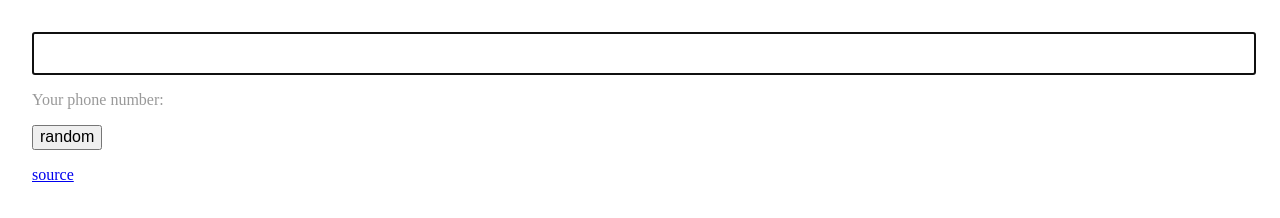
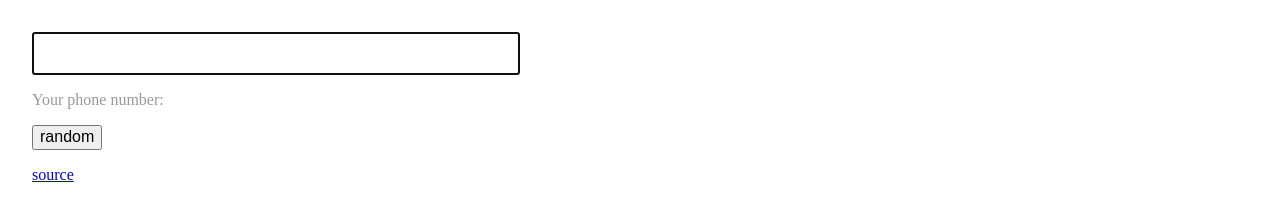
Before and after one commit to qhwa/react_demo_phone_input, a React app: page / in a window 1280 px wide. Built offline with nearby package versions, Linux system fonts and the light colour scheme.

Commit message:
improve ui

```diff
--- a/src/styles/App.css
+++ b/src/styles/App.css
@@ -2,6 +2,10 @@
 body {
   padding: 2em;
   color: #333;
+}
+
+#app {
+  max-width: 30em;
 }
 
 .phone-input {
```
